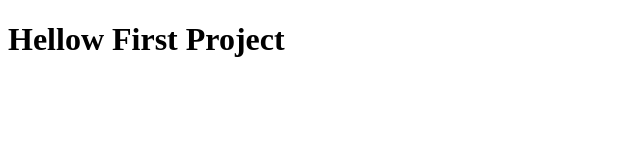
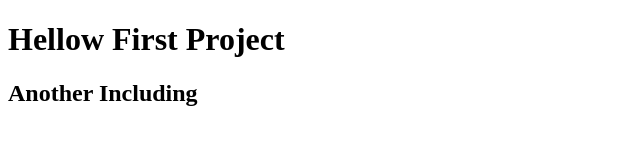
Before and after one commit to BDTSC/Bootstrap-project-one, a plain HTML site: page index.html in a window 1280 px wide. Shown: the whole page, without its empty margins (0-640 px from the left). Drawn offline with Linux system fonts and the light colour scheme.

Commit message:
second commit

```diff
--- a/index.html
+++ b/index.html
@@ -7,5 +7,6 @@
 </head>
 <body>
     <h1>Hellow First Project</h1>
+    <h2>Another Including </h2>
 </body>
 </html>
```
